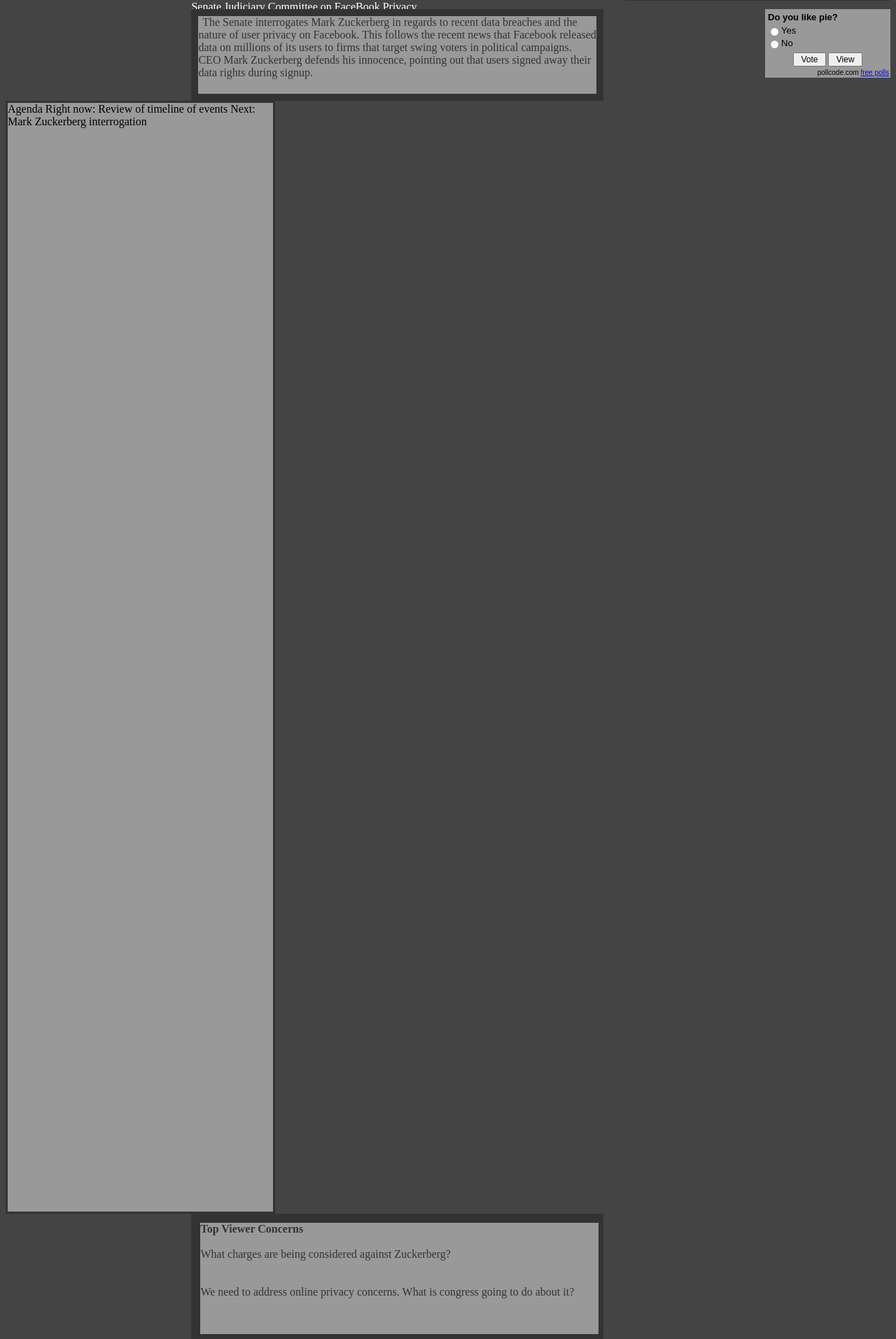
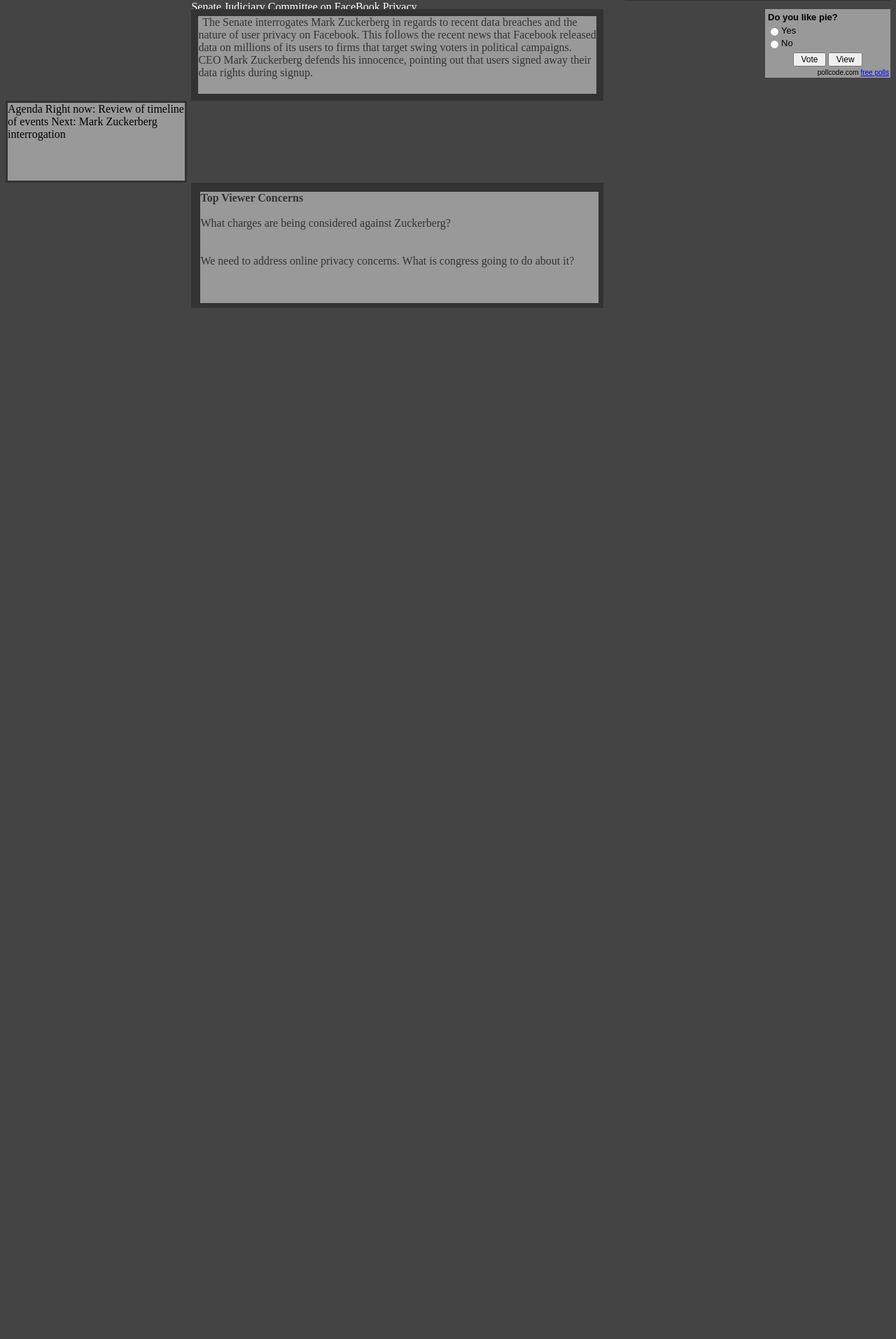
Before and after one commit to tarkin96/4140Spring2018, a PHP site: page /user_page1.php in a window 1280 px wide. Shown: the part 627-2540 px from the top of the page at 70% size. After the commit the page ends 1067 px from the top, so only its background shows below. Run offline with PHP 8.4, Linux system fonts and the light colour scheme; a user stored in the database is signed in; data comes from the database, SQL or seed files in the repository; data that the repository does not hold is empty; some libraries are stand-ins or nearby versions; some web fonts are replaced; grey boxes are pictures that could not be loaded.

Commit message:
fixing up before turn in #8

```diff
--- a/files/mystyles(wade).css
+++ b/files/mystyles(wade).css
@@ -221,8 +221,8 @@ input.submitmsg {
 
 .bott .agenda {
 	border: 3px solid #333;
-	width: 30%;
-	height: 100%;
+	width: 20%;
+	height: 7%;
 	background: #999;
 	margin: 0 auto;
 	float: left;
```
